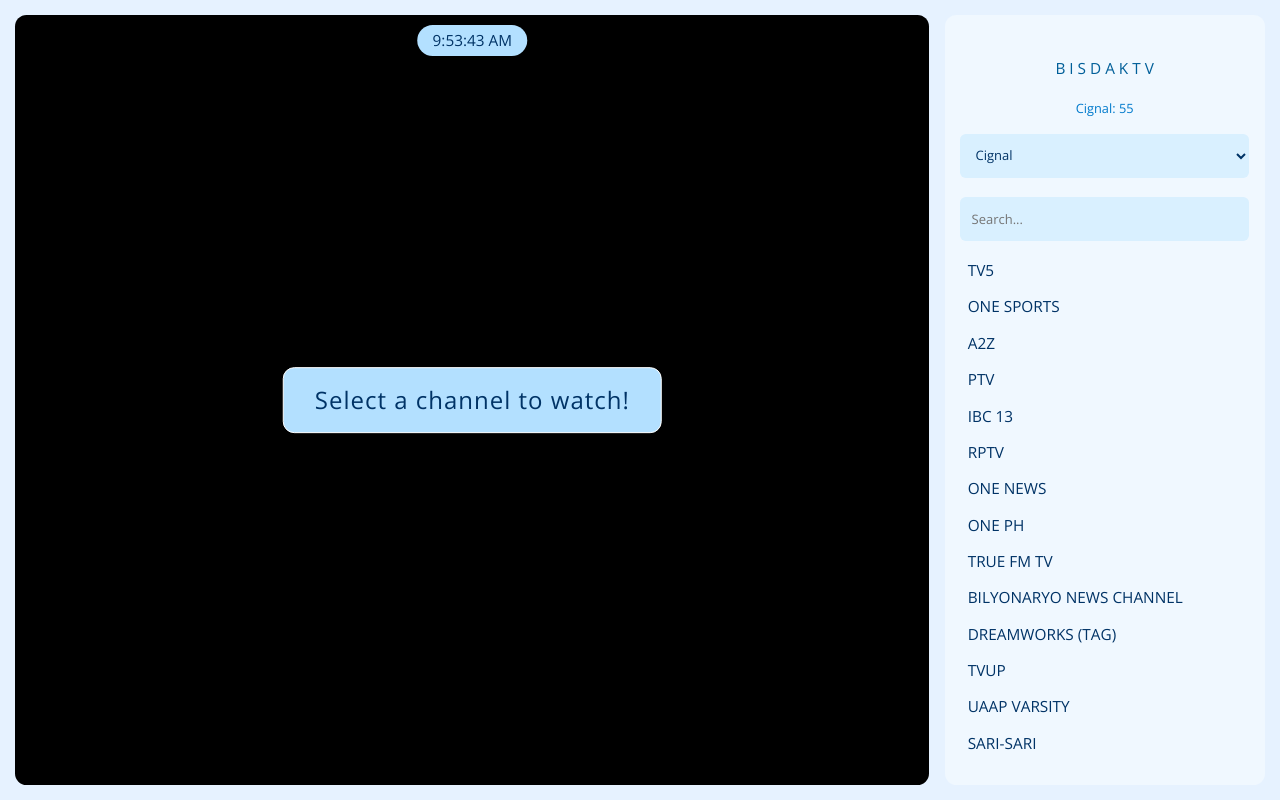
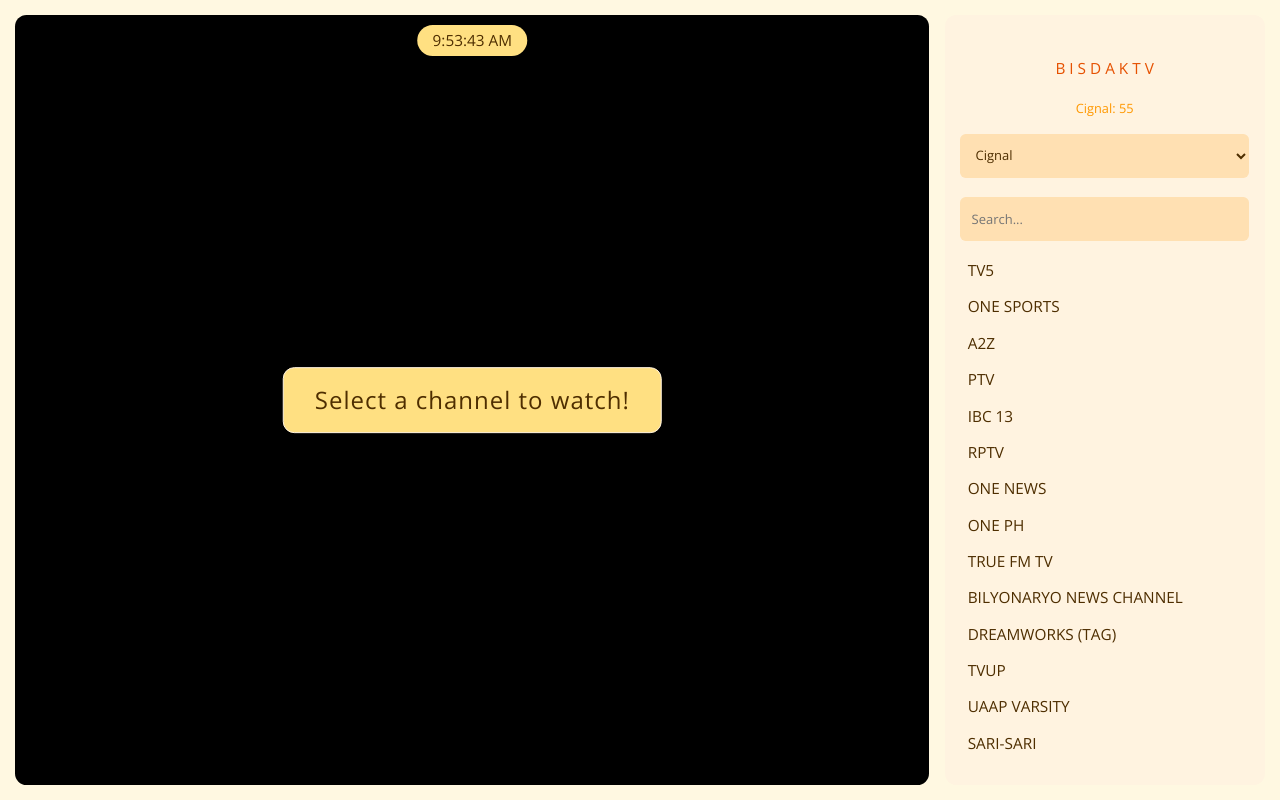
Before and after one commit to ex3mpli/ex3mpli.github.io, a plain HTML site: page index.html in a window 1280 px wide. Drawn offline with nearby package versions, Linux system fonts and the light colour scheme; a script that the page names is missing.

Commit message:
Update style.css

```diff
--- a/style.css
+++ b/style.css
@@ -2,27 +2,27 @@
 
 * {
     font-family: 'Dubai Light', 'Open Sans', sans-serif;
-    font-size: clamp(14px, 1.2vw, 18px); /* Responsive base font size */
+    font-size: clamp(14px, 1.2vw, 18px);
 }
 
 html, body {
     margin: 0;
     padding: 0;
-    background-color: #e6f2ff;
-    color: #003366;
+    background-color: #fff8e1;
+    color: #4e2e00;
     height: 100vh;
     width: 100vw;
     overflow: hidden;
 }
 
 a {
-    color: #007acc;
+    color: #ff9800;
     font-size: clamp(11px, 1vw, 14px);
     text-decoration: none;
 }
 
 a:hover {
-    color: #005f99;
+    color: #e65100;
 }
 
 .container {
@@ -61,27 +61,25 @@ a:hover {
     top: 50%;
     left: 50%;
     transform: translate(-50%, -50%);
-    color: #003366;
-    background-color: #b3e0ff;
+    color: #4e2e00;
+    background-color: #ffe082;
     padding: 1rem 2rem;
     border-radius: 0.75rem;
     font-size: clamp(16px, 2vw, 24px);
     text-align: left;
     z-index: 999;
     display: block;
-    border: 1px solid #ffffff;
+    border: 1px solid #fff3e0;
     letter-spacing: 1px;
     max-width: 90%;
     box-sizing: border-box;
-
     white-space: nowrap;
     overflow-x: auto;
     overflow-y: hidden;
-    -ms-overflow-style: none;      /* IE/Edge */
-    scrollbar-width: none;         /* Firefox */
+    -ms-overflow-style: none;
+    scrollbar-width: none;
 }
 
-/* Chrome, Safari, Opera */
 #fallbackMessage::-webkit-scrollbar {
     display: none;
 }
@@ -91,8 +89,8 @@ a:hover {
     top: 10px;
     left: 50%;
     transform: translateX(-50%);
-    background-color: #b3e0ff;
-    color: #003366;
+    background-color: #ffe082;
+    color: #4e2e00;
     padding: 5px 15px;
     border-radius: 20px;
     font-size: clamp(13px, 1.2vw, 18px);
@@ -101,7 +99,7 @@ a:hover {
 
 .sidebar {
     width: 320px;
-    background-color: #f0f8ff;
+    background-color: #fff3e0;
     border-radius: 0.75rem;
     display: flex;
     flex-direction: column;
@@ -118,13 +116,13 @@ a:hover {
 }
 
 select, input {
-    background-color: #d9f0ff;
-    color: #003366;
+    background-color: #ffe0b2;
+    color: #4e2e00;
     border: none;
     border-radius: 0.375rem;
     padding: 0.75rem;
     font-size: clamp(13px, 1vw, 16px);
-    min-height: 44px; /* mobile tap target size */
+    min-height: 44px;
 }
 
 input.search-input {
@@ -136,14 +134,14 @@ input.search-input {
     font-size: clamp(40px, 2vw, 28px);
     margin-bottom: 2px;
     width: 100%;
-    color: #005f99;
+    color: #e65100;
 }
 
 #channelCount {
     text-align: center;
     font-size: clamp(12px, 1vw, 16px);
     margin-bottom: 5px;
-    color: #007acc;
+    color: #ff9800;
 }
 
 .list-container {
@@ -161,15 +159,15 @@ ul.channel-list li {
     padding: 0.5rem;
     cursor: pointer;
     border-radius: 0.375rem;
-    color: #003366;
+    color: #4e2e00;
 }
 
 ul.channel-list li.active {
-    background-color: #99d6ff;
+    background-color: #ffd54f;
 }
 
 ul.channel-list li:hover:not(.active) {
-    background-color: #cceeff;
+    background-color: #ffe082;
 }
 
 .list-container::-webkit-scrollbar {
@@ -177,18 +175,18 @@ ul.channel-list li:hover:not(.active) {
 }
 
 .list-container::-webkit-scrollbar-track {
-    background: #cceeff;
+    background: #ffe082;
     border-radius: 4px;
 }
 
 .list-container::-webkit-scrollbar-thumb {
-    background-color: #66b3ff;
+    background-color: #ffb300;
     border-radius: 4px;
-    border: 2px solid #cceeff;
+    border: 2px solid #ffe082;
 }
 
 .list-container::-webkit-scrollbar-thumb:hover {
-    background-color: #3399ff;
+    background-color: #ff8f00;
 }
 
 /* Mobile portrait layout */
```
